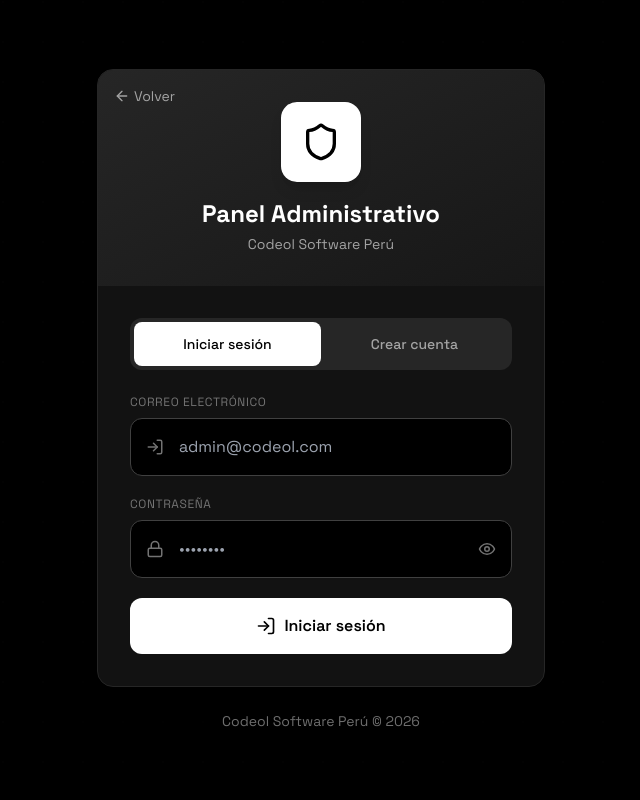
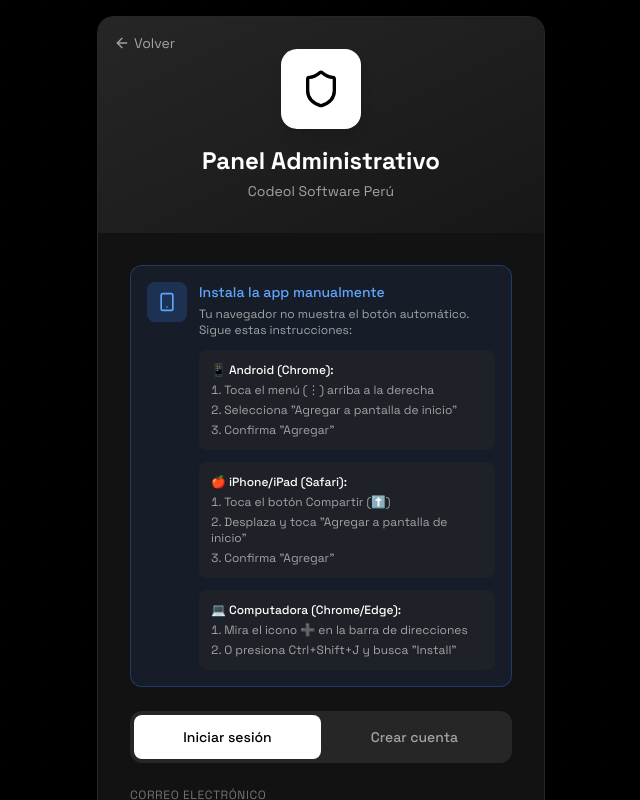
Before and after one commit to stevlozano/Codeol-Software-Peru, a React (Vite) app: page /admin-login in a window 1280 px wide. Shown: the top 800 px of the page, without its empty margins (319-959 px from the left). Built offline with nearby package versions, Linux system fonts and the light colour scheme; no server answers.

Commit message:
Add manual PWA install instructions and fix manifest.json

```diff
--- a/src/pages/AdminLogin.jsx
+++ b/src/pages/AdminLogin.jsx
@@ -300,12 +300,64 @@
               </motion.div>
             )}
 
+            {/* Manual Install Instructions - Mostrar si no es instalable automáticamente */}
+            {!isInstallable && !isInstalled && (
+              <motion.div
+                initial={{ opacity: 0, y: -10 }}
+                animate={{ opacity: 1, y: 0 }}
+                className="mb-6 p-4 bg-blue-500/10 border border-blue-500/30 rounded-xl"
+              >
+                <div className="flex items-start gap-3">
+                  <div className="w-10 h-10 bg-blue-500/20 rounded-lg flex items-center justify-center flex-shrink-0">
+                    <Smartphone size={20} className="text-blue-400" />
+                  </div>
+                  <div className="flex-1">
+                    <p className="text-sm font-medium text-blue-400 mb-1">
+                      Instala la app manualmente
+                    </p>
+                    <p className="text-xs text-pure-gray-400 mb-3">
+                      Tu navegador no muestra el botón automático. Sigue estas instrucciones:
+                    </p>
+
+                    {/* Android / Chrome */}
+                    <div className="mb-3 p-3 bg-pure-gray-800/50 rounded-lg">
+                      <p className="text-xs font-medium text-pure-white mb-1">📱 Android (Chrome):</p>
+                      <ol className="text-xs text-pure-gray-400 list-decimal list-inside space-y-1">
+                        <li>Toca el menú (⋮) arriba a la derecha</li>
+                        <li>Selecciona "Agregar a pantalla de inicio"</li>
+                        <li>Confirma "Agregar"</li>
+                      </ol>
+                    </div>
+
+                    {/* iOS / Safari */}
+                    <div className="mb-3 p-3 bg-pure-gray-800/50 rounded-lg">
+                      <p className="text-xs font-medium text-pure-white mb-1">🍎 iPhone/iPad (Safari):</p>
+                      <ol className="text-xs text-pure-gray-400 list-decimal list-inside space-y-1">
+                        <li>Toca el botón Compartir (⬆️)</li>
+                        <li>Desplaza y toca "Agregar a pantalla de inicio"</li>
+                        <li>Confirma "Agregar"</li>
+                      </ol>
+                    </div>
+
+                    {/* Desktop */}
+                    <div className="p-3 bg-pure-gray-800/50 rounded-lg">
+                      <p className="text-xs font-medium text-pure-white mb-1">💻 Computadora (Chrome/Edge):</p>
+                      <ol className="text-xs text-pure-gray-400 list-decimal list-inside space-y-1">
+                        <li>Mira el icono ➕ en la barra de direcciones</li>
+                        <li>O presiona Ctrl+Shift+J y busca "Install"</li>
+                      </ol>
+                    </div>
+                  </div>
+                </div>
+              </motion.div>
+            )}
+
             {/* Show if already installed */}
             {isInstalled && (
-              <div className="mb-6 p-3 bg-pure-gray-800/50 rounded-lg flex items-center gap-2">
-                <Smartphone size={16} className="text-pure-gray-400" />
-                <p className="text-sm text-pure-gray-400">
-                  App instalada - Modo standalone activo
+              <div className="mb-6 p-3 bg-emerald-500/10 border border-emerald-500/30 rounded-lg flex items-center gap-2">
+                <Smartphone size={16} className="text-emerald-400" />
+                <p className="text-sm text-emerald-400">
+                  ✅ App instalada - Modo standalone activo
                 </p>
               </div>
             )}
```
Also changed, not shown: public/manifest.json.
